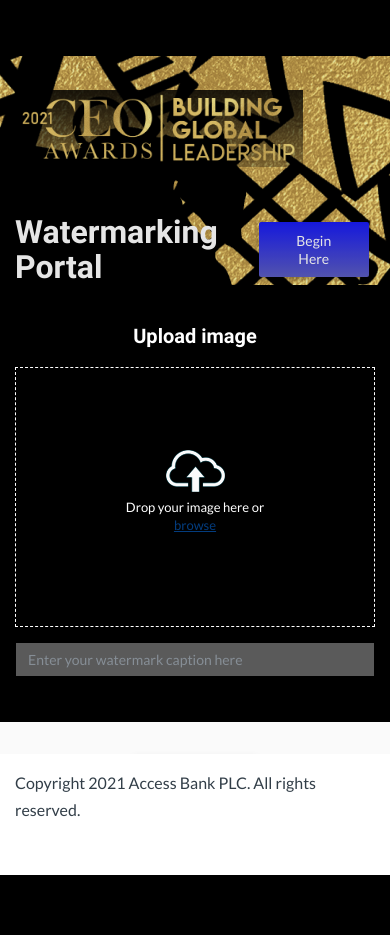
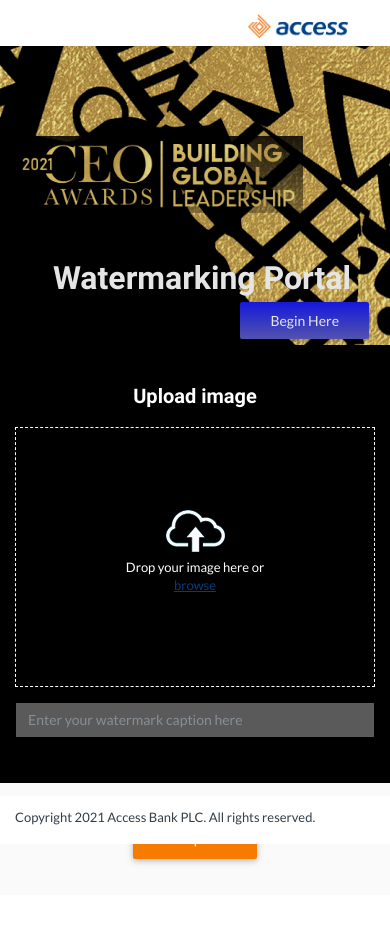
Before and after one commit to haphor/ceo-awards, a PHP site: page / in a window 390 px wide. Before the commit the page ends 875 px from the top, so only its background shows below. Run offline with PHP 8.4, Linux system fonts and the light colour scheme.

Commit message:
balancing mobile

```diff
--- a/css/style.css
+++ b/css/style.css
@@ -648,6 +648,27 @@ input[type="file"] {
         font-size: 10px;
         padding: 4px 3px;
     }
+    section#banner {
+        background-size: contain !important;
+        background: url(img/page-bg.png) no-repeat right 0px #000 !important;
+    }
+    .home header {
+        position: relative;
+    }
+    footer {
+        padding: 10px 0 0px;
+    }
+    footer p {
+        font-size: 13px;
+    }
+    .caption {
+        bottom: 13%;
+    }
+    .caption p {
+        width: 56%;
+        line-height: 16px;
+        font-size: 14px !important;
+    }
 }
 
 @media screen and (min-width:0px) and (max-width:695px) {
@@ -718,7 +739,8 @@ input[type="file"] {
         width: 85%;
         position: relative;
         margin: 5% auto;
-        padding: 7% 0px 17%;
+        padding: 0%;
+        /*padding: 7% 0px 17%;*/
         /* padding: 11% 0px 4.4%; */
     }
     #banner #profession {
--- a/index.php
+++ b/index.php
@@ -5,7 +5,7 @@
  <meta charset="UTF-8">
  <meta name="viewport" content="width=device-width, initial-scale=1.0">
  <meta http-equiv="X-UA-Compatible" content="ie=edge">
- <title>I Am More</title>
+ <title>CEO Awards</title>
  <!--Favicon-->
  <link rel="shortcut icon" href="./img/favicon.ico" type="image/x-icon">
  <!-- Lato GoogleFont-->
@@ -42,9 +42,9 @@
     <div class="content-header d-flex align-items-start">
      <img src="./img/page-header.png" alt="Page Header">
     </div>
-    <div class="d-flex align-items-center justify-content-end mt-5">
-     <h2 style="font-size: 2rem; font-weight: bold; color: #fff; margin-bottom: 0px;">Watermarking Portal</h2>
-     <a href="#start" id="start-scroll" class="ml-4 btn btn-start">Begin Here</a>
+    <div class="d-md-flex align-items-center justify-content-end text-right mt-5">
+     <h2  class="mr-4" style="font-size: 2rem; font-weight: bold; color: #fff; margin-bottom: 0px;">Watermarking Portal</h2>
+     <a href="#start" id="start-scroll" class="btn btn-start">Begin Here</a>
     </div>
    </div>
   </section>
```
Also changed, not shown: upload/117888.jpg (deleted), upload/11973.jpg (deleted), upload/187086.jpg (deleted), upload/283314.jpg (deleted), upload/364058.jpg (deleted), upload/520649.jpg (deleted), upload/628859.jpg (deleted), upload/664474.jpg (deleted), upload/987959.jpg (deleted), upload/990806.jpg (deleted).
